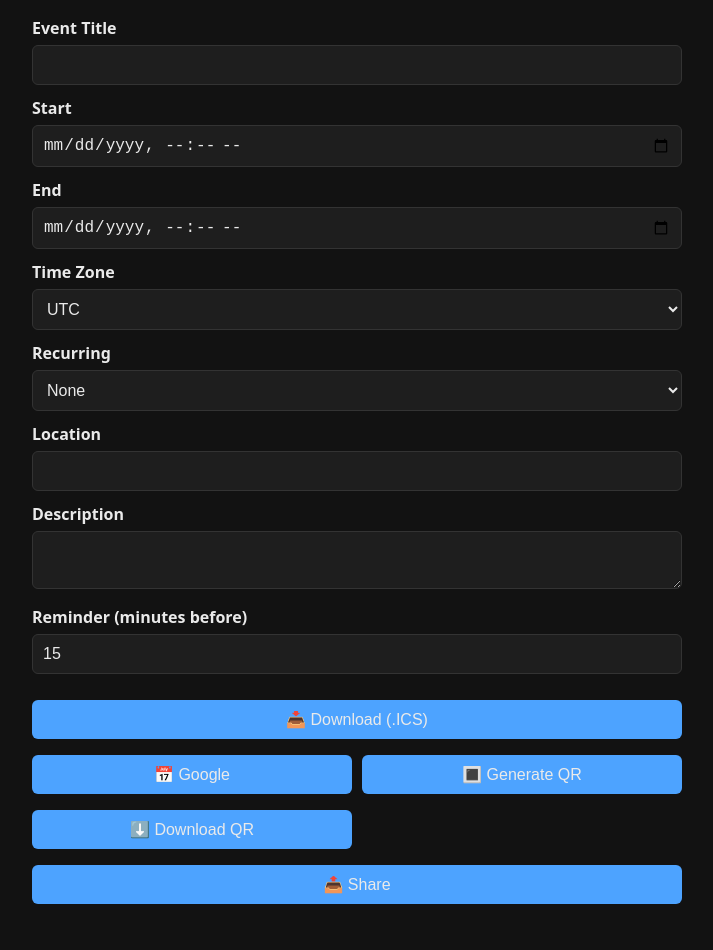
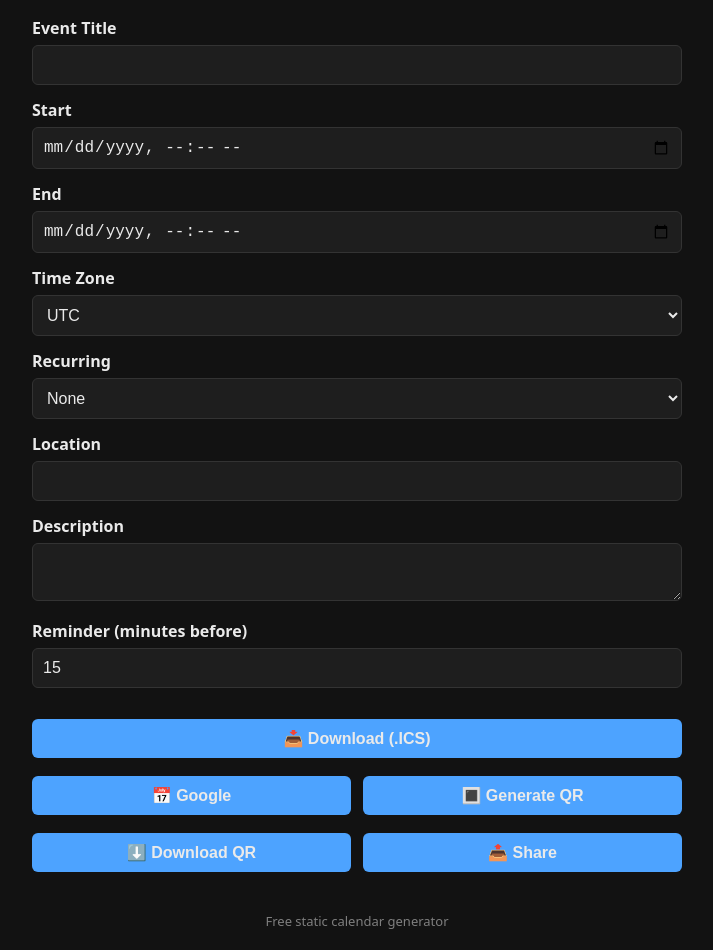
Before and after one commit to Comptech-Admin/calendar-reminder, a plain HTML site: page index.html in a window 1280 px wide. Shown: the part 76-1026 px from the top of the page, without its empty margins (283-996 px from the left). Drawn offline with Linux system fonts and the light colour scheme.

Commit message:
Add files via upload

```diff
--- a/index.html
+++ b/index.html
@@ -3,7 +3,7 @@
 <head>
 <meta charset="UTF-8">
 <meta name="viewport" content="width=device-width, initial-scale=1">
-<title>Calendar Generator</title>
+<title>Advanced Calendar Generator</title>
 
 <style>
 :root {
@@ -25,11 +25,12 @@ body {
 
 h2 {
   text-align: center;
+  margin-bottom: 20px;
 }
 
 label {
   display: block;
-  margin-top: 12px;
+  margin-top: 14px;
   font-weight: 600;
 }
 
@@ -45,29 +46,39 @@ input, textarea, select, button {
   box-sizing: border-box;
 }
 
+textarea {
+  resize: vertical;
+}
+
 button {
   cursor: pointer;
   background: var(--accent);
   border: none;
+  font-weight: 600;
+  transition: transform 0.05s ease, opacity 0.2s ease;
 }
 
 button:hover {
   opacity: 0.9;
 }
 
+button:active {
+  transform: scale(0.98);
+}
+
 .buttons {
   display: grid;
-  grid-template-columns: 1fr 1fr;
-  gap: 10px;
-  margin-top: 20px;
+  grid-template-columns: repeat(2, 1fr);
+  gap: 12px;
+  margin-top: 25px;
 }
 
 .full {
-  grid-column: 1 / -1;
+  grid-column: span 2;
 }
 
 #qrcode {
-  margin-top: 25px;
+  margin-top: 30px;
   text-align: center;
 }
 
@@ -75,6 +86,13 @@ canvas {
   background: white;
   padding: 10px;
   border-radius: 8px;
+}
+
+footer {
+  margin-top: 40px;
+  text-align: center;
+  font-size: 13px;
+  opacity: 0.5;
 }
 </style>
 </head>
@@ -125,21 +143,42 @@ canvas {
 </label>
 
 <label>Reminder (minutes before)
-<input type="number" id="reminder" value="15">
+<input type="number" id="reminder" value="15" min="0">
 </label>
 
 <div class="buttons">
-<button class="full" type="submit">📥 Download (.ICS)</button>
-<button type="button" onclick="openGoogle()">📅 Google</button>
-<button type="button" onclick="generateQR()">🔳 Generate QR</button>
-<button type="button" onclick="downloadQR()">⬇️ Download QR</button>
-<button class="full" type="button" onclick="shareEvent()">📤 Share</button>
+
+  <button class="full" type="submit">
+    📥 Download (.ICS)
+  </button>
+
+  <button type="button" onclick="openGoogle()">
+    📅 Google
+  </button>
+
+  <button type="button" onclick="generateQR()">
+    🔳 Generate QR
+  </button>
+
+  <button type="button" onclick="downloadQR()">
+    ⬇️ Download QR
+  </button>
+
+  <button type="button" onclick="shareEvent()">
+    📤 Share
+  </button>
+
 </div>
 
 </form>
 
 <div id="qrcode"></div>
 
+<footer>
+  Free static calendar generator
+</footer>
+
+<!-- QR Library (offline capable after first load) -->
 <script src="https://cdn.jsdelivr.net/npm/qrcode/build/qrcode.min.js"></script>
 
 <script>
@@ -193,34 +232,27 @@ function downloadICS() {
 }
 
 function openGoogle() {
-  const e = getEventData();
   const startUTC = new Date(start.value).toISOString().replace(/[-:]/g,"").split(".")[0]+"Z";
   const endUTC = new Date(end.value).toISOString().replace(/[-:]/g,"").split(".")[0]+"Z";
 
   const url = `https://calendar.google.com/calendar/render?action=TEMPLATE` +
-  `&text=${encodeURIComponent(e.title)}` +
+  `&text=${encodeURIComponent(title.value)}` +
   `&dates=${startUTC}/${endUTC}` +
-  `&details=${encodeURIComponent(e.description)}` +
-  `&location=${encodeURIComponent(e.location)}`;
+  `&details=${encodeURIComponent(description.value)}` +
+  `&location=${encodeURIComponent(location.value)}`;
 
   window.open(url,"_blank");
 }
 
-let currentQRData = "";
-
 function generateQR() {
-  const e = getEventData();
   const startUTC = new Date(start.value).toISOString().replace(/[-:]/g,"").split(".")[0]+"Z";
   const endUTC = new Date(end.value).toISOString().replace(/[-:]/g,"").split(".")[0]+"Z";
 
   const googleURL = `https://calendar.google.com/calendar/render?action=TEMPLATE` +
-  `&text=${encodeURIComponent(e.title)}` +
+  `&text=${encodeURIComponent(title.value)}` +
   `&dates=${startUTC}/${endUTC}`;
 
-  currentQRData = googleURL;
-
   document.getElementById("qrcode").innerHTML = "<canvas id='qr'></canvas>";
-
   QRCode.toCanvas(document.getElementById("qr"), googleURL, { width: 220 });
 }
 
@@ -234,22 +266,21 @@ function downloadQR() {
 }
 
 async function shareEvent() {
-  const e = getEventData();
   const startUTC = new Date(start.value).toISOString().replace(/[-:]/g,"").split(".")[0]+"Z";
   const endUTC = new Date(end.value).toISOString().replace(/[-:]/g,"").split(".")[0]+"Z";
 
   const shareURL = `https://calendar.google.com/calendar/render?action=TEMPLATE` +
-  `&text=${encodeURIComponent(e.title)}` +
+  `&text=${encodeURIComponent(title.value)}` +
   `&dates=${startUTC}/${endUTC}`;
 
   if (navigator.share) {
     await navigator.share({
-      title: e.title,
+      title: title.value,
       text: "Add this event:",
       url: shareURL
     });
   } else {
-    alert("Sharing not supported.");
+    alert("Sharing not supported on this device.");
   }
 }
 
```
